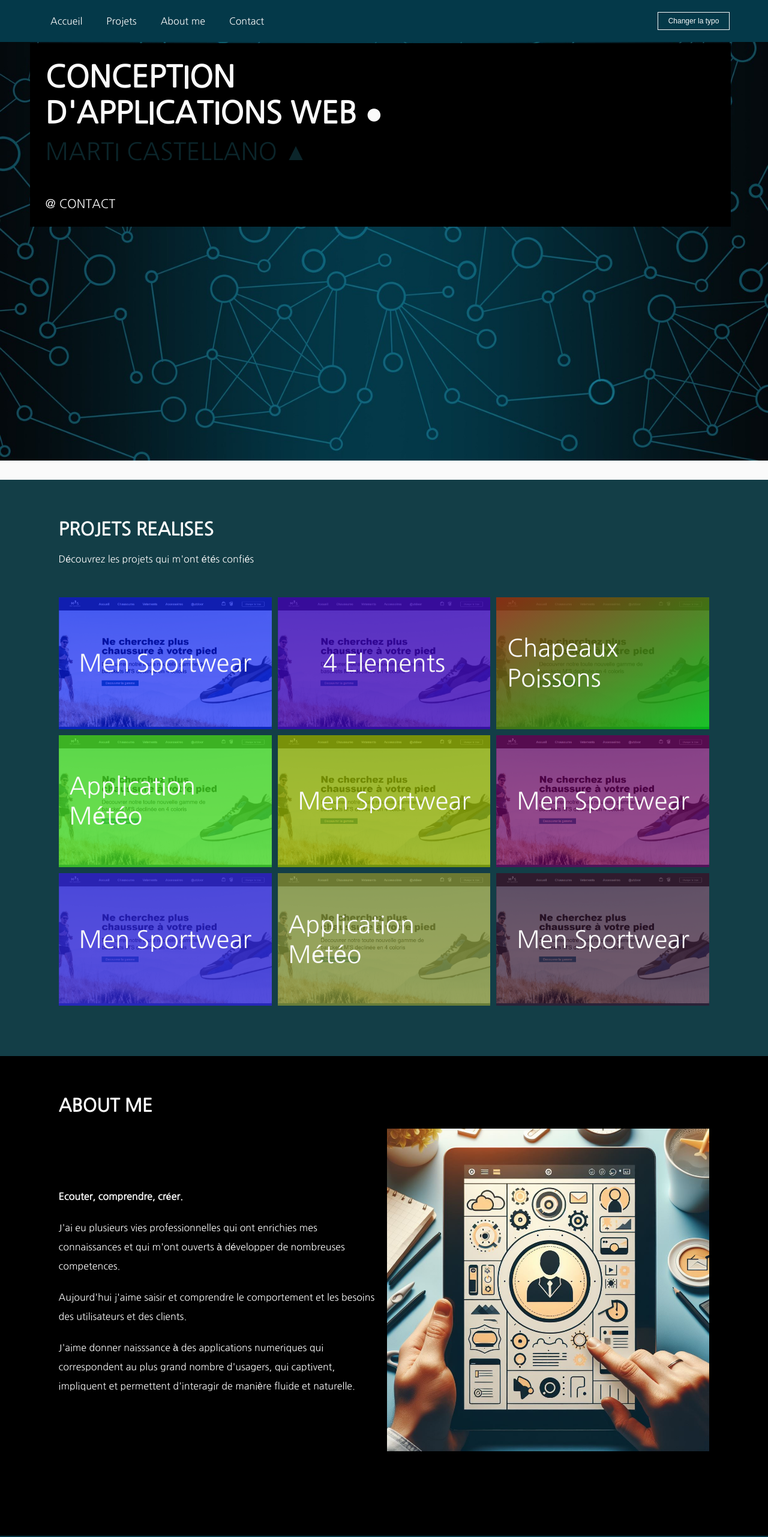
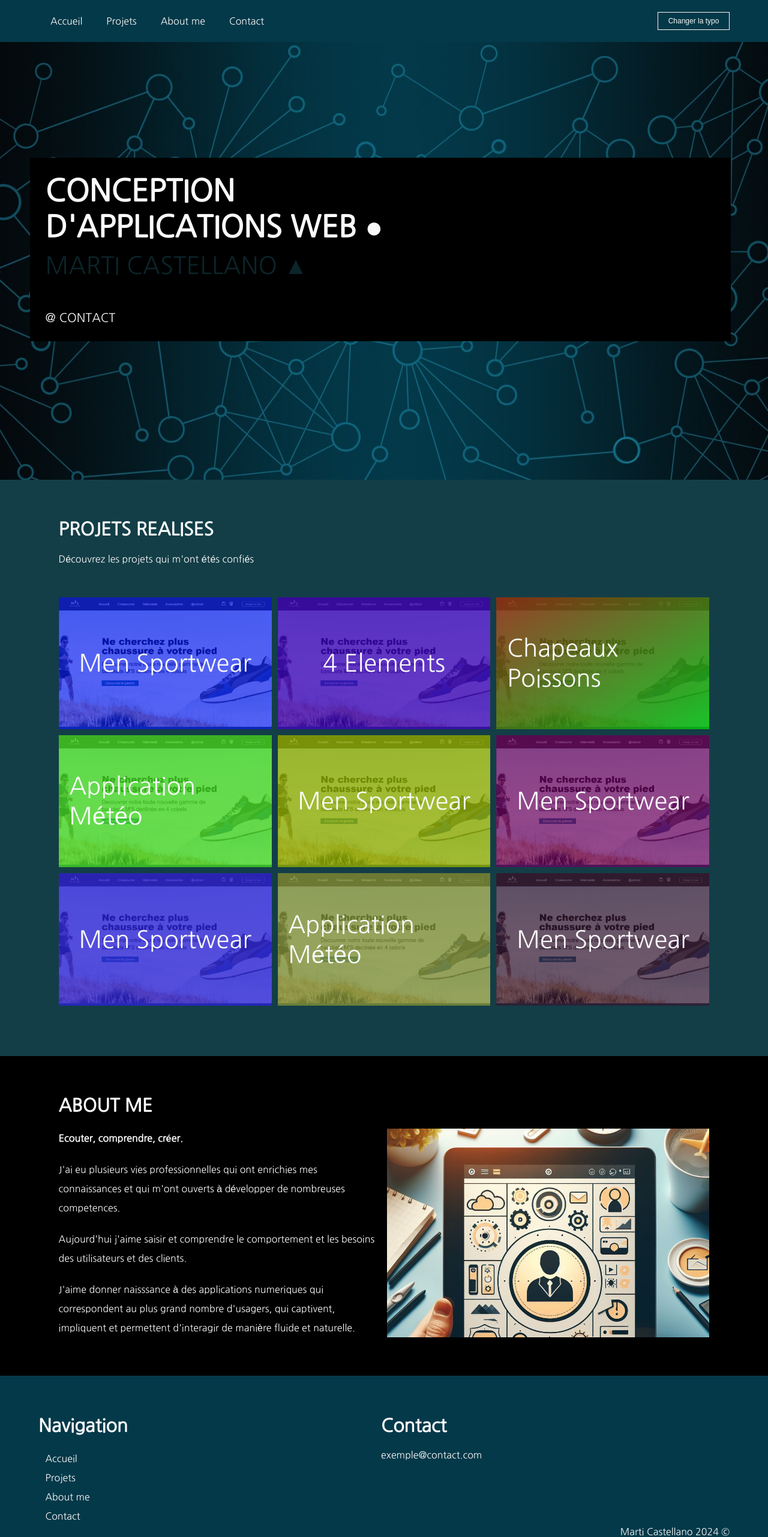
Before and after one commit to itdeveloppement/Portofolio, a website: page index.html in a window 1280 px wide. Shown: the top 2563 px of the page at 60% size. Drawn offline with Linux system fonts and the light colour scheme.

Commit message:
en-cours-13

```diff
--- a/assets/css/style.css
+++ b/assets/css/style.css
@@ -240,8 +240,9 @@ img {
 
 /* hero accroche */
 .hero__titre {
-    position: relative;
-    top: -700px;
+    position: absolute;
+    z-index: 1;
+    top: 10%;
     left: 50px;
     align-content: center;
     /* background: linear-gradient(to bottom right, var(--colorUn), #675d5d); */
@@ -275,14 +276,14 @@ img {
 /* hero image */
 
 .hero__images {
+    position: relative;
+    top: 70px;
     width: 100%;
-    height: auto;
+    background-image: url("../images/bannieres1.jpg");
+    background-repeat: no-repeat;
+    background-size: cover;
 }
-.hero__images img{
-    width: 100%;
-    height: auto;
-    object-fit: contain;
-}
+
 
 /* animation texte */
 @keyframes colorFade {
@@ -442,33 +443,35 @@ img {
 }
 
 /* about */
-.test2 {
+.about-container {
     background-color: black;
-    height: 100vh;
     color: var(--colorTrois);
-    padding: 5% 0 0 0;
+    padding: 5% 0;
+
 }
 .about {
     padding: 0 4.5%;
 }
-.about__container {
-    justify-content: space-between;
-    align-items: center;
+.about__container-info {
+    gap:var(--gutter)
 }
 .about__container-para {
     line-height: 2;
 }
 .about__container-para>p{
-  margin-top: 20px;
+    margin-top: 20px;
+}
+.about__container-info {
+    width: 100%;
+    height: auto;
 }
 .about__container-img {
-    text-align: center;
+    height: auto;
+    background-image: url("../images/banniere4.jpeg");
+    background-repeat: no-repeat;
+    background-size: cover;
 }
-.about__container-img img {
-    width: 100%;
-    height: auto;
-    border-radius: var(--borderRadius);
-}
+
 
 /* PAGE PROJET */
 
@@ -508,7 +511,7 @@ img {
 /* contact */
 .footer {
     background-color: var(--colorUn);
-    padding: 2% 5%;
+    padding: 5% 5%;
 }
 .footer__title-h4 {
     color: var(--colorTrois);
@@ -541,6 +544,22 @@ img {
     .header-burger {
         width: 100%;
         text-align: end;
+    }
+
+    /*hero */
+    .hero__titre {
+        top: 250px;
+    }
+     /* about */
+    .about__container-img {
+        height: 400px;
+        order: -1;
+        margin: 50px 0;
+    }
+
+    /*footer*/
+    .footer__nav, .footer__address {
+        margin-bottom: 50px;
     }
 
     /* largeur des block*/
--- a/index.html
+++ b/index.html
@@ -69,18 +69,17 @@
     <main>
         <!-- hero -->
         <section class="hero flex" id="accueil">
-              <!-- image -->
-              <div class="hero__images">
-                <img class="hero__images-img" src="./assets/images/bannieres1.jpg">
-            </div>
-            <!-- accroche -->
-            <div class="hero__titre flex conteneur">
+             <!-- accroche -->
+             <div class="hero__titre flex conteneur">
                 <div class="lumiere"></div>
                 <h1 class="title-h1 hero__title-h1">Conception<br> d'applications web ●</h1>
                 <p class="para hero__para">Marti Castellano ▲</p>
                 <a class="link hero__address__link" href="mailto:exemple@contact.com"><p class="para hero__address__para">@ contact</p></a>
             </div>
-
+              <!-- image -->
+              <div class="hero__images">
+            <!-- <img class="hero__images-img" src="./assets/images/bannieres1.jpg"> -->
+            </div>
         </section>
 
         <!-- projet -->
@@ -179,11 +178,10 @@
     </div>
 
         <!-- About me -->
-        <div class="test2" id="about">
+        <div class="about-container" id="about">
         <section class="about container-1200">
-
-            <div class="about__container flex" >
-                <h3 class="title-h3 about__title-h3">About me</h3>
+            <h3 class="title-h3 about__title-h3">About me</h3>
+            <div class="about__container-info flex">
                 <div class="about__container-para large-6 medium-12" >
                     <h4>Ecouter, comprendre, créer.</h4>
                     <p>J'ai eu plusieurs vies professionnelles qui ont enrichies mes connaissances et qui m'ont ouverts à développer de nombreuses competences.</p>
@@ -191,7 +189,7 @@
                     <p>J'aime donner naisssance à des applications numeriques qui correspondent au plus grand nombre d'usagers, qui captivent, impliquent et permettent d'interagir de manière fluide et naturelle.</p>
                 </div>
                 <div class="about__container-img large-6 medium-12" >
-                    <img src="./assets/images/banniere4.jpeg">
+                    <!-- <img src="./assets/images/banniere4.jpeg"> -->
                 </div>
             </div>
         </section>
```
Also changed, not shown: projet.html (+0 -1 lines).
